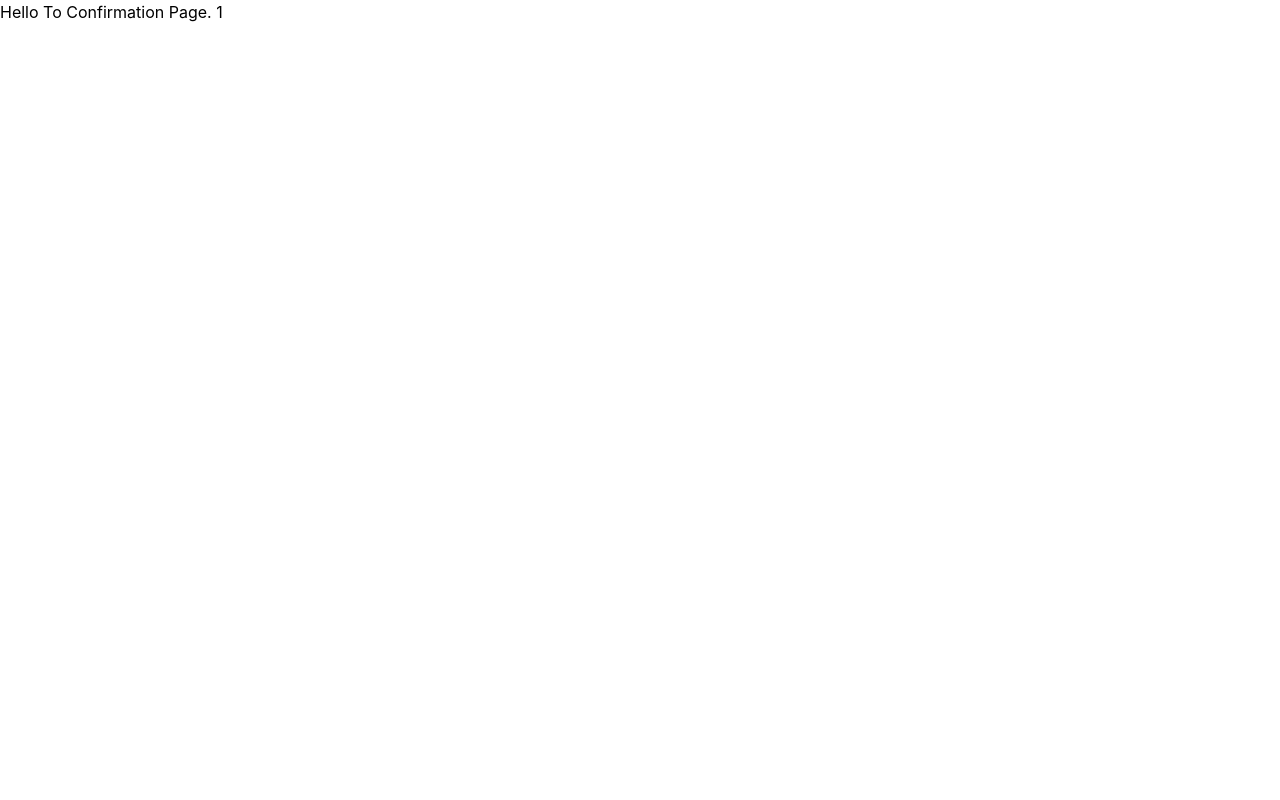
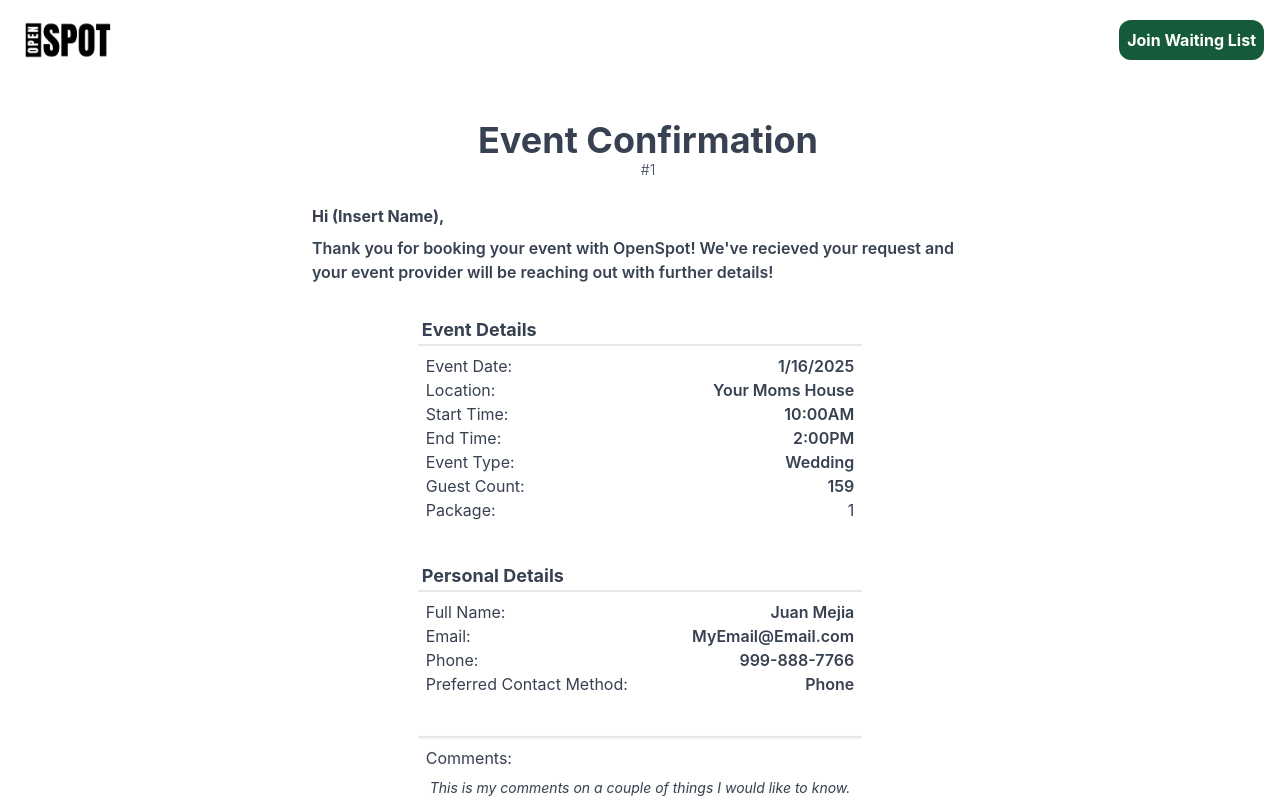
Before and after one commit to SpectrumSftwr/OpenSpot, a React (Create React App) app: page /confirmation/1 in a window 1280 px wide. Shown: the top 800 px of the page. Built offline with nearby package versions, Linux system fonts and the light colour scheme; no server answers.

Commit message:
Created the Confirmation Page

```diff
--- a/src/App.js
+++ b/src/App.js
@@ -44,6 +44,7 @@ export const App = () => {
           { path: '/', element: <IndexPage /> },
           { path: '/sign-in/*', element: <SignInPage /> },
           { path: '/sign-up/*', element: <SignUpPage /> },
+          {path: '/confirmation/:confNum', element: <ConfirmationPage />}
         ],
       },
       // Logged In Paths
--- a/src/routes/confirmationpages/ConfirmationPage.tsx
+++ b/src/routes/confirmationpages/ConfirmationPage.tsx
@@ -1,13 +1,141 @@
 import React from "react";
 import { useParams } from "react-router-dom";
+import { PersonalDetailsContextDto } from "../userpages/dtos/personalDetailsContext.dto";
 
 export const ConfirmationPage = () => {
 
   const {confNum} = useParams();
+  const eventDate = new Date();
+  const location = "Your Moms House";
+  const startTime = "10:00AM";
+  const endTime = "2:00PM";
+  const eventType = "Wedding";
+  const guestCount = 159;
+  const packageId = 1;
+  const personalDetails:PersonalDetailsContextDto = {
+    firstName: "Juan",
+    lastName: "Mejia",
+    phone: "999-888-7766",
+    email: "MyEmail@Email.com",
+    preferredContact: "Phone",
+    comments: "This is my comments on a couple of things I would like to know.",
+  }
+
 
   return (
-    <div>
-      Hello To Confirmation Page. {confNum}
+    <div className="m-2 w-full h-full min-h-[calc(100vh-48px)] flex flex-col items-center">
+      {/* Headers. */}
+      <div className="font-bold text-4xl w-full h-full flex flex-col text-gray-700 mt-8 items-center">
+        Event Confirmation
+        <span className="font-light text-sm">#{confNum}</span>
+      </div>
+      <div className="flex flex-row justify-center items-center mt-4">
+        <div className="font-bold text-md flex text-gray-700 justify-center mt-2 flex-col max-w-2xl">
+          Hi (Insert Name),
+          <br/>
+          <span className="font-semibold mt-2">
+            Thank you for booking your event with OpenSpot!
+            We've recieved your request and your event provider will be reaching out with further details!
+          </span>
+        </div>
+      </div>
+      {/* Details. */}
+      <div className="flex flex-col text-gray-700 items-center justify-center w-full">
+        <div className="flex flex-col max-w-3xl min-w-96 lg:min-w-96">
+          {/* Event Details */}
+          <div className="flex flex-col items-start pr-4 w-full mt-8">
+            <h2 className="font-bold text-lg pl-1 border-b-2  w-full">Event Details</h2>
+            <div className="w-full p-2">
+              <div className="flex flex-row justify-between w-full">
+                <p>Event Date:</p>
+                <span className="font-semibold">{eventDate ? eventDate.toLocaleDateString() : "testing"}</span>
+              </div>
+              <div className="flex flex-row justify-between w-full">
+                <p>Location:</p>
+                <span className="font-semibold">{location}</span>
+              </div>
+              <div className="flex flex-row justify-between w-full">
+                <p>Start Time:</p>
+                <span className="font-semibold">{startTime}</span>
+              </div>
+              <div className="flex flex-row justify-between w-full">
+                <p>End Time:</p>
+                <span className="font-semibold">{endTime}</span>
+              </div>
+              <div className="flex flex-row justify-between w-full">
+                <p>Event Type:</p>
+                <span className="font-semibold">{eventType}</span>
+              </div>
+              <div className="flex flex-row justify-between w-full">
+                <p>Guest Count:</p>
+                <span className="font-semibold">{guestCount}</span>
+              </div>
+              <div className="flex flex-row justify-between w-full">
+                <p>Package:</p>
+                <PackageDetails packageId={packageId} />
+              </div>
+            </div>
+          </div>
+          {/* Personal Details */}
+          <div className="flex flex-col items-start pr-4 w-full mt-8">
+            <h2 className="font-bold text-lg pl-1 border-b-2 w-full">Personal Details</h2>
+            <div className="w-full p-2">
+              <div className="flex flex-row justify-between w-full">
+                <p>Full Name:</p>
+                <span className="font-semibold">
+                  {personalDetails.firstName} {personalDetails.lastName}
+                </span>
+              </div>
+              <div className="flex flex-row justify-between w-full">
+                <p>Email:</p>
+                <span className="font-semibold">
+                  {personalDetails.email}
+                </span>
+              </div>
+              <div className="flex flex-row justify-between w-full">
+                <p>Phone:</p>
+                <span className="font-semibold">
+                  {personalDetails.phone}
+                </span>
+              </div>
+              <div className="flex flex-row justify-between w-full">
+                <p>Preferred Contact Method:</p>
+                <span className="font-semibold">
+                  {personalDetails.preferredContact}
+                </span>
+              </div>
+            </div>
+            <div className="w-full drop-shadow-sm border-t-2 mt-8 p-2">
+              <div className="flex flex-col w-full">
+                <p>Comments:</p>
+                <span className="mt-1 text-sm p-1 italic">
+                  {personalDetails.comments ? personalDetails.comments : "N/A"}
+                </span>
+              </div>
+            </div>
+          </div>
+        </div>
+      </div>
+      {/* Contact Us. */}
+      <div className="font-bold text-lg text-gray-700 mt-8 max-w-4xl">
+        <div>
+          Contact Event Provider
+        </div>
+        <div>
+          Email: Email@DJ.com
+          <br/>
+          Phone: (222)-333-4494
+          <br/>
+        </div>
+      </div>
     </div>
   )
 }
+
+const PackageDetails = ({packageId} : {packageId: number}) => {
+  return (
+    <div>
+      {packageId}
+    </div>
+  )
+}
```
